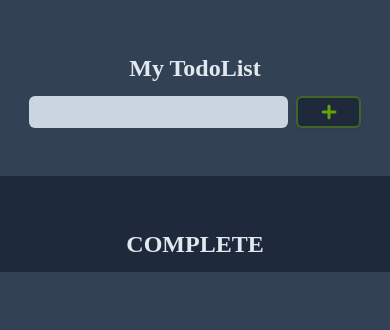
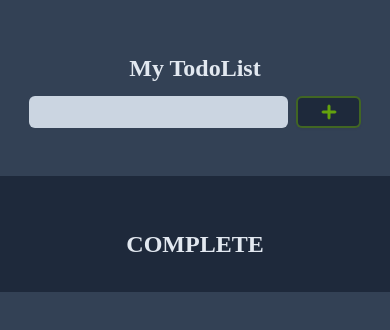
Before and after one commit to amirgodazgar/TodoList, a React (Create React App) app: page / in a window 390 px wide. Shown: the top 330 px of the page. Built offline with nearby package versions, Linux system fonts and the light colour scheme; a web font is replaced by a local one.

Commit message:
dark-mode-styles-part3

```diff
--- a/src/features/todo/Todos.js
+++ b/src/features/todo/Todos.js
@@ -102,7 +102,7 @@ const Todos = () => {
       </div>
 
       <div
-        class="sm:w-full lg:w-1/2 mx-auto pt-10 bg-slate-300 flex-col justify-center items-start overflow-y-auto
+        class="sm:w-full lg:w-1/2 mx-auto pt-10 pb-5 bg-slate-300 flex-col justify-center items-start overflow-y-auto
        dark:bg-slate-800
       "
       >
```
